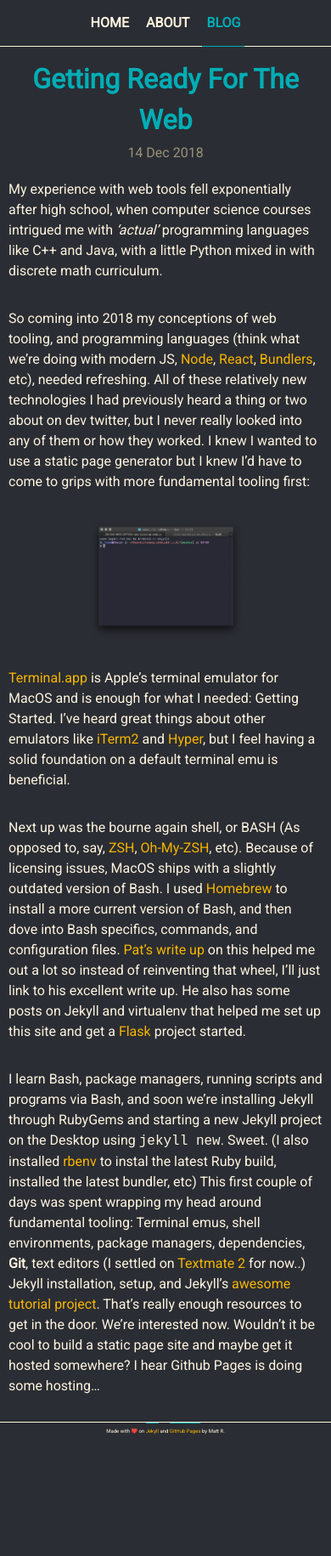
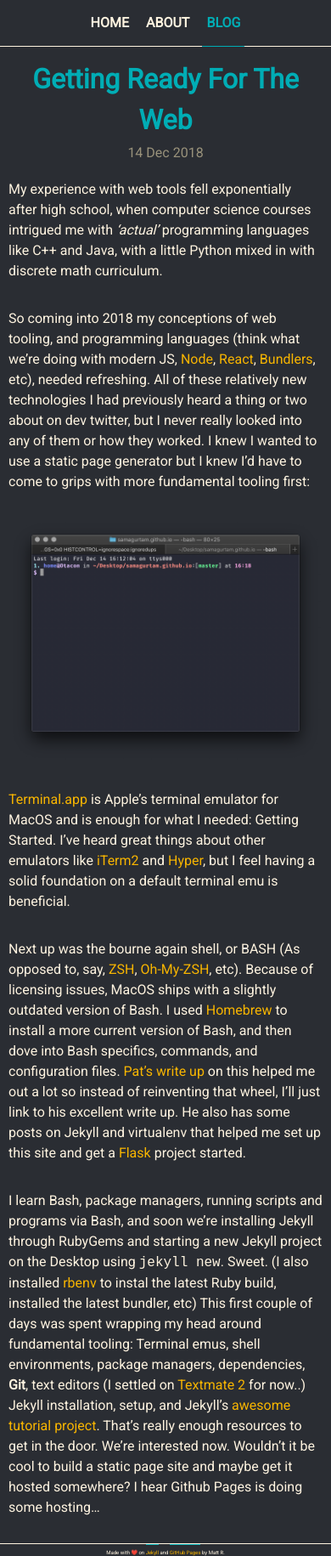
Before and after one commit to MattRugamas/mattrugamas.com, a Jekyll site: the page built from _posts/2018-12-14-Getting Ready for the Web.md, in a window 390 px wide. Shown: the whole page at 85% size. Built offline with Jekyll 4.4.1, drawn with Linux system fonts in a browser that asks for light colours; before the commit the page ends 1688 px from its top, so only the background shows below that.

Commit message:
Finishing touches. Going to start prepping for rubygem theme

```diff
--- a/_sass/main.scss
+++ b/_sass/main.scss
@@ -33,12 +33,12 @@ ul {
 	padding-inline-start: 0;
 	-webkit-padding-start: 0;
 } // reset default list styles
-
 html {
 	font-family: $font-stack;
 	background-color: $black;
 	color: $white;
 } // font family / theme colors
+
 body {
 	display: flex;
 	flex-flow: column nowrap;
@@ -197,7 +197,10 @@ div#content {
 @media all and (max-width: 800px) {
 	div#content {
     min-height: 0;
-    padding-left: 10px;
+		padding-left: 10px;
+		h1 {
+			text-align: center;
+		}
 		ul#blog-list li {
       border: 0;
       padding-left: 0;
@@ -286,14 +289,6 @@ div#content {
 
 /* POST PAGE */
 
-img.img-responsive {
-	display: block;
-	margin: auto;
-	width: 100%;
-	max-width: 50%;
-	height: auto;
-
-}
 div#content {
 	h1#post-title {
 		text-transform: capitalize;
@@ -304,12 +299,22 @@ div#content {
 
 		padding: 3px 0;
 	}
+	img.img-responsive {
+		display: block;
+		margin: auto;
+		width: 100%;
+		max-width: 50%;
+		height: auto;
+	}
 }
 @media all and (max-width: 500px) {
 	div#content {
 		p#post-date {
 			display: block;
 			text-align: center;
+		}
+		img.img-responsive {
+			max-width: 100%;
 		}
 	}
 }
@@ -322,5 +327,8 @@ div#content {
 			display: block;
 			text-align: center;
 		}
+		img.img-responsive {
+			max-width: 100%;
+		}
 	}
 }
```
